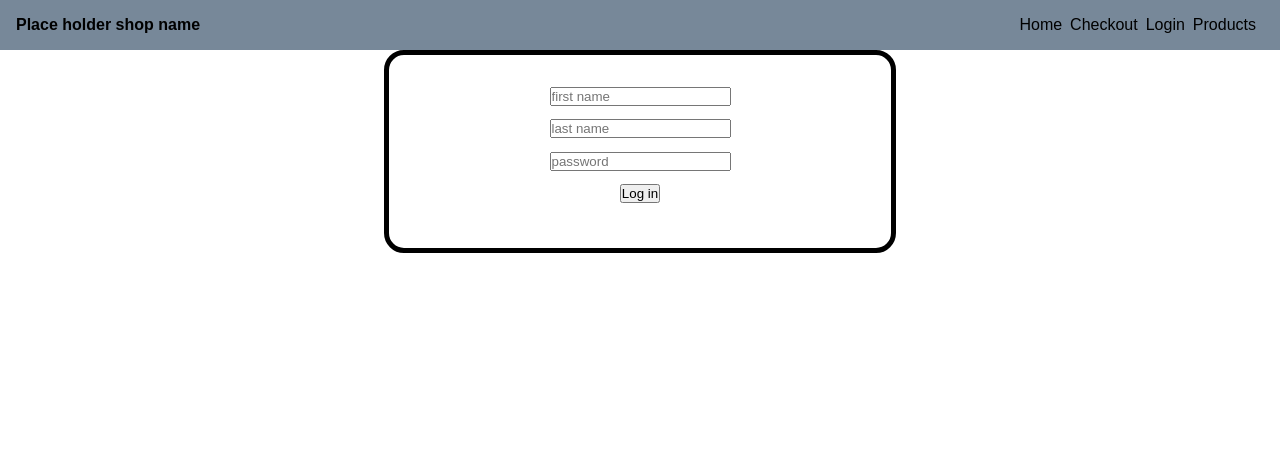
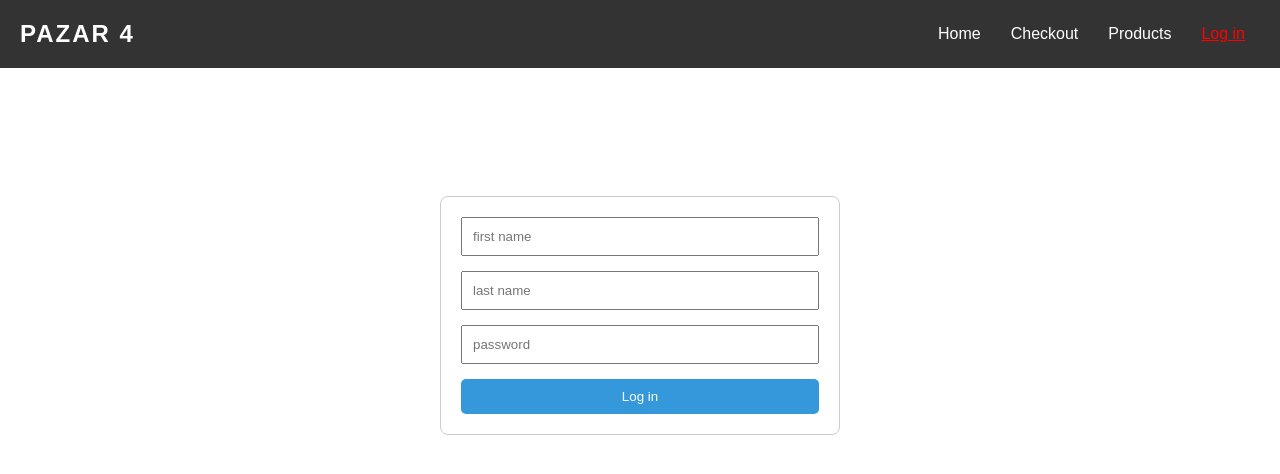
Before and after one commit to Kostadin-Pejoski/React-Eshop, a React (Create React App) app: page /login in a window 1280 px wide. Shown: the top 474 px of the page. Built offline with nearby package versions, Linux system fonts and the light colour scheme.

Commit message:
login page implemented

```diff
--- a/src/App.js
+++ b/src/App.js
@@ -1,20 +1,41 @@
 import HomePage from './Pages/HomePage'
 import LoginPage from './Pages/LoginPage'
 import CheckOutPage from './Pages/CheckoutPage'
-import ProductsPage from './Pages/ProductsPage';
-import { BrowserRouter,Routes,Route } from 'react-router-dom';
+import ProductsPage from './Pages/ProductsPage'
+import { BrowserRouter,Routes,Route } from 'react-router-dom'
+import { useState,createContext} from 'react'
 
+export const UserContext = createContext()
 function App() {
+  const [user,setUser] = useState(null)
+
+  function handleLogin(firstName,lastName,password){
+    if(user==null){
+      let currentUser={
+        firstName:firstName,
+        lastName:lastName,
+        password:password
+      }
+      setUser(currentUser)
+    }
+  }
+
+  function handleLogOut(){
+    setUser(null)
+  }
+
   return (
+        <UserContext.Provider value={{user:user,handleLogOut:handleLogOut,handleLogin:handleLogin}}>
         <BrowserRouter>
           <Routes>
             <Route element={<HomePage></HomePage>} path='/home'/>
             <Route index element={<HomePage></HomePage>}/>
-            <Route element={<LoginPage></LoginPage>} path='/login'/>
+            <Route element={<LoginPage user={user} handleLogin={handleLogin}></LoginPage>} path='/login'/>
             <Route element={<CheckOutPage></CheckOutPage>} path='/checkout'/>
             <Route element={<ProductsPage></ProductsPage>} path='products'/>
           </Routes>
         </BrowserRouter>
+        </UserContext.Provider>
   )
 }
 
--- /dev/null
+++ b/src/Components/Cart.jsx
@@ -0,0 +1,8 @@
+export default function Cart(){
+    return (
+        <div>
+            total price:xx.xx
+            list of products:
+        </div>
+    )
+}
--- a/src/Components/Header.jsx
+++ b/src/Components/Header.jsx
@@ -1,14 +1,25 @@
-import { Link } from "react-router-dom"
+import {NavLink } from "react-router-dom"
+import '../index.css'
+import { UserContext } from "../App"
+import { useContext } from "react"
 
 export default function Header(){
+    const value = useContext(UserContext)
+    let loginLogout
+    if(value.user==null){
+        loginLogout=<NavLink to='/login'>Log in</NavLink>
+    }
+    else{
+        loginLogout=<NavLink onClick={value.handleLogOut} to='/login'>Log Out</NavLink>
+    }
     return(
         <header>
-            <p>Place holder shop name</p>
+            <p>Pazar 4</p>
             <nav>
-                <Link to='/'>Home</Link>
-                <Link to='/checkout'>Checkout</Link>
-                <Link to='/login'>Login</Link>
-                <Link to='/products'>Products</Link>
+                <NavLink to='/'>Home</NavLink>
+                <NavLink to='/checkout'>Checkout</NavLink>
+                <NavLink to='/products'>Products</NavLink>
+                {loginLogout}
             </nav>
         </header>
     )
--- a/src/Components/LoginForm.jsx
+++ b/src/Components/LoginForm.jsx
@@ -1,20 +1,37 @@
-import { useNavigate } from "react-router"
-
-export default function LoginForm(){
+import { useRef} from "react"
+export default function LoginForm(props){
+    const nameInput = useRef()
+    const lastNameInput = useRef()
+    const passwordInput = useRef()
     function prevent(e){
         e.preventDefault()
     }
-    const navigate=useNavigate()
     function loginFunc(){
-        navigate(-1)
+        if(nameInput.current.value==='' || lastNameInput.current.value==='' || passwordInput.current.value===''){
+            alert('not all fields are filled in')
+            return
+        }
+        else{
+            props.handleLogin(nameInput.current.value,lastNameInput.current.value,passwordInput.current.value)
+        }
     }
-
+    const form =  <form className="login-container" onSubmit={prevent}>
+        <input ref={nameInput} className="input-field" type="text" placeholder="first name"/>
+        <input  ref={lastNameInput} className="input-field" type="text" placeholder="last name"/>
+        <input ref={passwordInput} className="input-field" type="password" placeholder="password"/>
+        <button className="login-button" onClick={loginFunc}>Log in</button>
+        </form>
+    let render
+    if(props.user==null){
+        render=form
+    }
+    else{
+        render=<div className="logged-in-message">
+            <p>Sucessfull login</p>
+            <p>Welcome back {props.user.firstName} {props.user.lastName}</p>
+        </div>
+    }
     return (
-        <form onSubmit={prevent}>
-            <input type="text" placeholder="first name"/>
-            <input type="text" placeholder="last name"/>
-            <input type="text" placeholder="password"/>
-            <button onClick={loginFunc}>Log in</button>
-        </form>
+       render
     )
 }
--- a/src/Pages/CheckoutPage.jsx
+++ b/src/Pages/CheckoutPage.jsx
@@ -1,7 +1,10 @@
+import Cart from "../Components/Cart"
+import Header from "../Components/Header"
 export default function CheckoutPage(){
     return(
         <div>
-            CheckoutPage
+            <Header/>
+            <Cart/>
         </div>
     )
 }
--- a/src/Pages/LoginPage.jsx
+++ b/src/Pages/LoginPage.jsx
@@ -1,10 +1,12 @@
 import Header from "../Components/Header"
 import LoginForm from "../Components/LoginForm"
-export default function LoginPage(){
+export default function LoginPage(props){
+
+
     return(
         <>
             <Header/>
-            <LoginForm />
+            <LoginForm user={props.user} handleLogin={props.handleLogin}/>
         </>
     )
 }
--- a/src/Pages/ProductsPage.jsx
+++ b/src/Pages/ProductsPage.jsx
@@ -1,5 +1,5 @@
 import Header from "../Components/Header";
-
+import ProductsMain from "../Components/ProductsMain";
 export default function ProductsPage(){
     return(
         <div>
--- a/src/index.css
+++ b/src/index.css
@@ -9,38 +9,73 @@ header{
   display: flex;
   justify-content: space-between;
   align-items: center;
-  background-color: lightslategray;
-  padding: 1rem;
   font-family: sans-serif;
+  background-color: #333;
+  color: #fff;
+  padding: 20px;
 }
 
 header p{
+  font-size: 24px;
   font-weight: bold;
+  text-transform: uppercase;
+  letter-spacing: 2px;
 }
 
 nav a{
-  text-decoration: none;
-  margin-right: 0.5em;
-  color: black;
+  color: #fff; /* Text color for navigation links */
+  text-decoration: none; /* Remove underline from links */
+  margin: 0 15px;
 }
 
-nav a:hover, a.current{
-  background-color: white;
-  padding: 0.4em;
+nav a:hover{
+  color: #ff9900;
 }
 
-form{
-  width: 40%;
-  display: flex;
-  margin: 0 auto;
-  flex-direction: column;
-  padding: 2em;
-  justify-content: center;
-  align-items: center;
-  border: 5px solid black;
-  border-radius: 20px;
+.active{
+  color: #ff0000;
+  text-decoration: underline;
 }
 
-form * {
-  margin-bottom: 1em;
+
+.login-container {
+  max-width: 400px;
+  margin: auto;
+  margin-top: 10%;
+  padding: 20px;
+  border: 1px solid #ccc;
+  border-radius: 8px;
 }
+
+.input-field {
+  width: 100%;
+  padding: 10px;
+  margin-bottom: 15px;
+  box-sizing: border-box;
+}
+
+.login-button {
+  width: 100%;
+  padding: 10px;
+  background-color: #3498db;
+  color: #fff;
+  border: none;
+  border-radius: 5px;
+  cursor: pointer;
+}
+
+.login-button:hover {
+  background-color: #2980b9;
+}
+
+.logged-in-message {
+  background-color: #4caf50;
+  color: #fff;
+  padding: 5% 0;
+  width: 30%;
+  margin: 10% auto;
+  border-radius: 5px;
+  text-align: center;
+  font-size: 2em;
+  font-weight: bold;
+}
```
